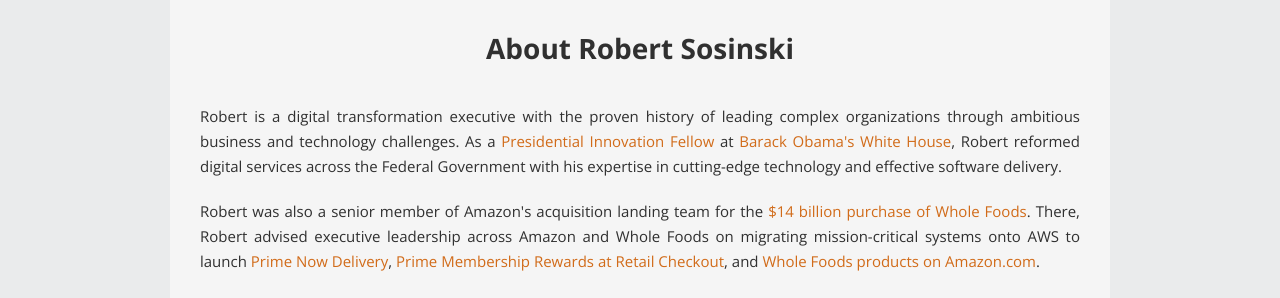
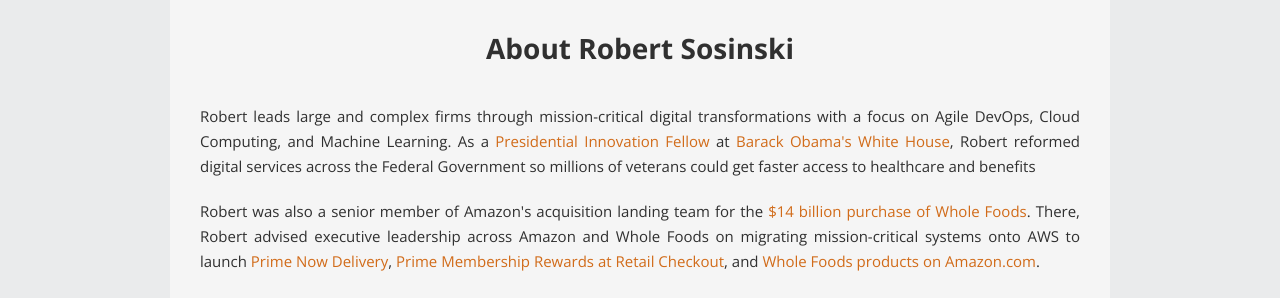
Before and after one commit to robertsosinski/robertsosinski.github.com, a Jekyll site: the page built from index.html, in a window 1280 px wide. Shown: the part 347-645 px from the top of the page. Built offline with Jekyll 4.4.1, drawn with Linux system fonts in a browser that asks for light colours.

Commit message:
Update index.html

```diff
--- a/index.html
+++ b/index.html
@@ -8,8 +8,8 @@
         <h1 class="page-title" style="text-align: center; margin-top: 10px;">About Robert Sosinski</h1>
 
         <p>
-        Robert is a digital transformation executive with the proven history of leading complex organizations through ambitious business and technology challenges. As a <a href="https://obamawhitehouse.archives.gov/innovationfellows">Presidential Innovation Fellow</a> at <a href="https://obamawhitehouse.archives.gov/">Barack Obama's White House</a>, Robert reformed digital services across the Federal Government with his expertise in cutting-edge technology and effective software delivery.
-        <p>
+        Robert leads large and complex firms through mission-critical digital transformations with a focus on Agile DevOps, Cloud Computing, and Machine Learning. As a <a href="https://obamawhitehouse.archives.gov/innovationfellows">Presidential Innovation Fellow</a> at <a href="https://obamawhitehouse.archives.gov/">Barack Obama's White House</a>, Robert reformed digital services across the Federal Government so millions of veterans could get faster access to healthcare and benefits
+        </p>
 
         <p>
         Robert was also a senior member of Amazon's acquisition landing team for the <a href="https://press.aboutamazon.com/news-releases/news-release-details/amazon-acquire-whole-foods-market">$14 billion purchase of Whole Foods</a>. There, Robert advised executive leadership across Amazon and Whole Foods on migrating mission-critical systems onto AWS to launch <a href="https://www.wholefoodsmarket.com/grocery-delivery-and-pickup">Prime Now Delivery</a>, <a href="https://www.wholefoodsmarket.com/amazon">Prime Membership Rewards at Retail Checkout</a>, and <a href="https://www.amazon.com/alm/storefront?almBrandId=VUZHIFdob2xlIEZvb2Rz">Whole Foods products on Amazon.com</a>.
```
